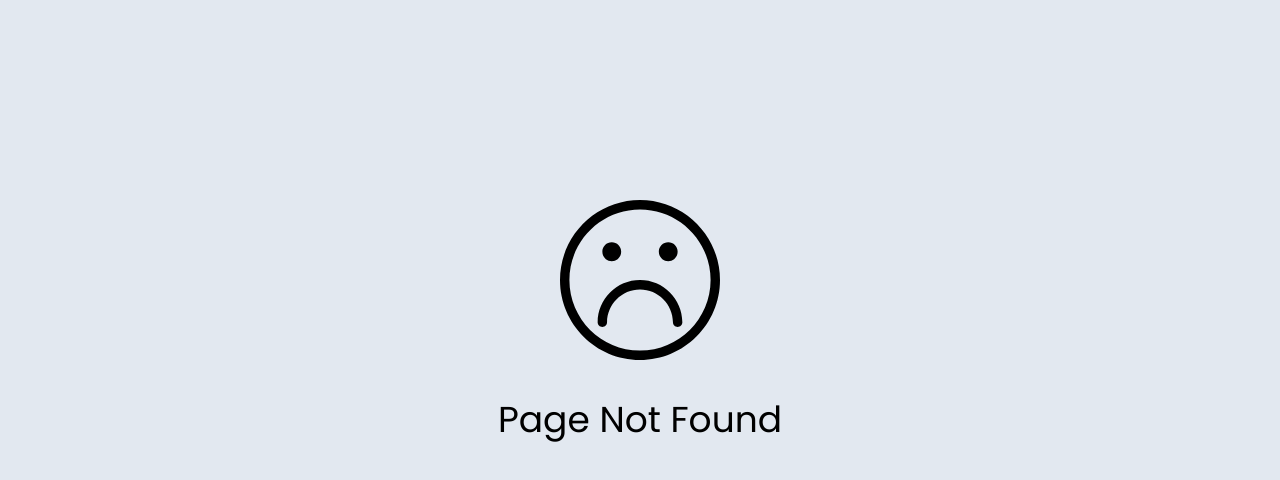
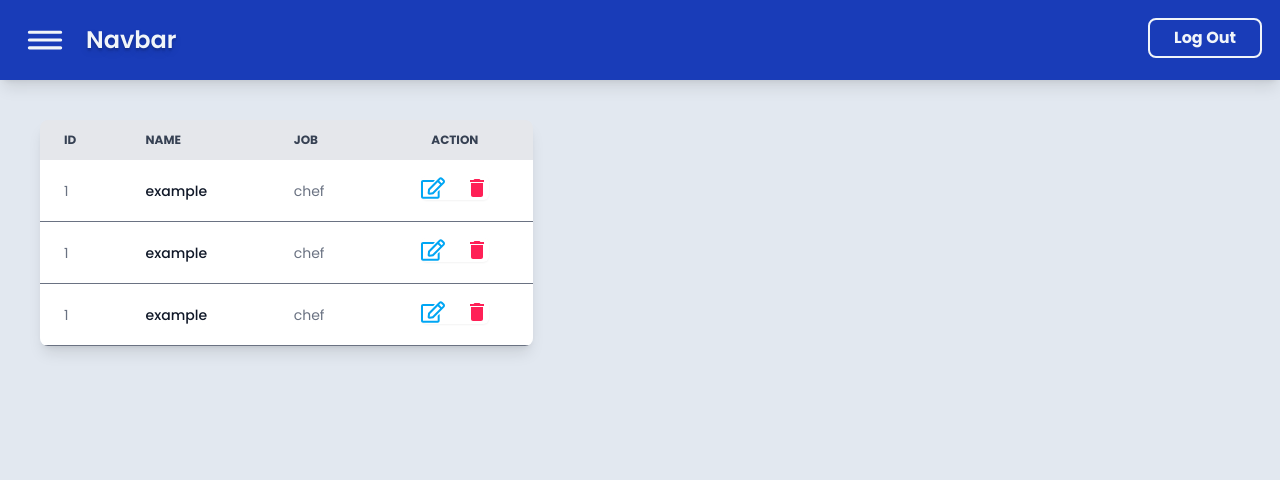
Before and after one commit to Markod1r/template-react, a React (Vite) app: page /admin/tables in a window 1280 px wide. Before the commit this address had no page. Shown: the top 480 px of the page. Built offline with nearby package versions, Linux system fonts and the light colour scheme.

Commit message:
make: admin tables;

```diff
--- a/src/App.jsx
+++ b/src/App.jsx
@@ -17,6 +17,7 @@ import Register from "./pages/login/Register";
 import HomePage from "./pages/home/HomePage";
 import NotFoundPage from "./pages/NotFoundPage";
 import DashboardAdmin from "./pages/admin/DashboardAdmin";
+import TablesAdmin from "./pages/admin/tables/TablesAdmin";
 
 function App() {
   const dataContext = {
@@ -33,6 +34,7 @@ function App() {
           <Route path="user" element={<UserLayout />}></Route>
           <Route path="admin" element={<AdminLayout />}>
             <Route index element={<DashboardAdmin />} />
+            <Route path="tables" element={<TablesAdmin />} />
           </Route>
           <Route path="login" element={<Login />} />
           <Route path="register" element={<Register />} />
--- a/src/pages/admin/AdminLayout.jsx
+++ b/src/pages/admin/AdminLayout.jsx
@@ -9,16 +9,19 @@ export default function AdminLayout() {
 
   return (
     <>
-      <div className="flex">
-        <div>
-          <SideBar isOpen={isOpen} />
+      <div className="grid grid-cols-12">
+        <NavbarAdmin
+          setIsOpen={setIsOpen}
+          isOpen={isOpen}
+          col={"col-span-12"}
+        />
+        <SideBar isOpen={isOpen} col={"col-span-2"} />
+        <div className="col-span-10">
+          <div className="">
+            <Outlet />
+          </div>
         </div>
-        <section className="w-full">
-          <NavbarAdmin setIsOpen={setIsOpen} isOpen={isOpen} />
-          <Outlet />
-        </section>
       </div>
-      <Wave />
     </>
   );
 }
--- a/src/pages/admin/DashboardAdmin.jsx
+++ b/src/pages/admin/DashboardAdmin.jsx
@@ -1,13 +1,13 @@
+import { Wave } from "../../components/Wave";
+
 export default function DashboardAdmin() {
   return (
     <>
-      <main className="m-10 grid h-80 grid-cols-4 items-center">
-        <div className="col-span-3">
-          <h1 className="text-5xl text-slate-100 text-shadow-lg">
-            Welcome to Admin Dashboard
-          </h1>
-        </div>
-        <div></div>
+      <main className="grid grid-cols-8 h-100 items-center p-10">
+        <Wave/>
+        <h1 className="text-5xl col-span-8 text-slate-100 text-shadow-lg">
+          Welcome to Admin Dashboard
+        </h1>
       </main>
     </>
   );
--- a/src/pages/admin/components/NavbarAdmin.jsx
+++ b/src/pages/admin/components/NavbarAdmin.jsx
@@ -2,7 +2,7 @@ import { Link, NavLink, useNavigate } from "react-router";
 import SecondaryButton from "../../../components/SecondaryButton";
 import { IoReorderThreeOutline } from "react-icons/io5";
 
-export default function NavbarAdmin({ setIsOpen, isOpen }) {
+export default function NavbarAdmin({ setIsOpen, isOpen, col }) {
   const navigate = useNavigate();
   const handleClick = () => {
     setIsOpen(!isOpen);
@@ -10,13 +10,13 @@ export default function NavbarAdmin({ setIsOpen, isOpen }) {
   return (
     <>
       <header
-        className={`z-50 flex w-full justify-between p-3 text-slate-100 transition-colors duration-300 sm:p-4 lg:p-5`}
+        className={`${col} sticky top-0 z-50 flex h-20 w-full justify-between bg-blue-800 p-3 text-slate-100 shadow-lg transition-colors duration-300 sm:p-4 lg:p-5`}
       >
-        <div className="flex">
+        <div className="flex items-center">
           <IoReorderThreeOutline
             size={50}
             onClick={handleClick}
-            className={`hidden transform cursor-pointer text-center transition-all active:scale-85 md:my-0 lg:my-2 lg:block`}
+            className={`hidden transform cursor-pointer transition-all active:scale-85 md:my-0 lg:my-2 lg:block`}
           />
           <Link
             className="mx-4 my-auto cursor-pointer text-base font-semibold text-shadow-lg hover:opacity-70 active:scale-90 lg:text-2xl"
--- a/src/pages/admin/components/SideBar.jsx
+++ b/src/pages/admin/components/SideBar.jsx
@@ -3,15 +3,13 @@ import { MdDashboard } from "react-icons/md";
 import { RiProfileLine } from "react-icons/ri";
 import { GoProjectSymlink } from "react-icons/go";
 import { TbTableShare } from "react-icons/tb";
-import { FaReact } from "react-icons/fa";
-import { IoReorderThreeOutline } from "react-icons/io5";
 import { CgProfile } from "react-icons/cg";
-export default function SideBar({ isOpen }) {
+export default function SideBar({ isOpen, col }) {
   return (
     <>
       <aside
         className={`h-screen w-10 bg-slate-100 p-3 md:w-70 lg:w-60 ${
-          isOpen ? "top-0 lg:sticky" : "lg:hidden"
+          isOpen ? `${col}` : "lg:hidden"
         }`}
       >
         <div className="mt-3 mb-9 flex items-center gap-5">
@@ -29,7 +27,7 @@ export default function SideBar({ isOpen }) {
           </Li>
           <Li>
             <TbTableShare className="text-yellow-500" />
-            <NavLink to="/tables">Tables</NavLink>
+            <NavLink to="/admin/tables">Tables</NavLink>
           </Li>
           <Li>
             <RiProfileLine className="text-fuchsia-400" />
--- /dev/null
+++ b/src/pages/admin/tables/TablesAdmin.jsx
@@ -0,0 +1,44 @@
+import ButtonGroup from "./../../../components/ButtonGroup";
+
+export default function TablesAdmin({
+  col1 = "ID",
+  col2 = "NAME",
+  col3 = "JOB",
+}) {
+  return (
+    <>
+      <main className="h-full items-center p-10">
+        <div className="w-1/2 overflow-x-auto rounded-lg shadow-lg/10">
+          <table className="w-full text-left text-sm text-gray-500">
+            <thead className="bg-gray-200 text-xs text-gray-700 uppercase">
+              <tr>
+                <th className="px-6 py-3">{col1}</th>
+                <th className="px-6 py-3">{col2}</th>
+                <th className="px-6 py-3">{col3}</th>
+                <th className="px-6 py-3 text-center">ACTION</th>
+              </tr>
+            </thead>
+            <tbody>
+              <Row name={"example"} job={"chef"} />
+              <Row name={"example"} job={"chef"} />
+              <Row name={"example"} job={"chef"} />
+            </tbody>
+          </table>
+        </div>
+      </main>
+    </>
+  );
+}
+
+function Row({ name, job }) {
+  return (
+    <tr className="border-b bg-white hover:bg-slate-100 sm:text-sm">
+      <td className="px-6 py-4">1</td>
+      <td className="px-6 py-4 font-medium text-gray-900">{name}</td>
+      <td className="px-6 py-4">{job}</td>
+      <td className="px-6 py-4 text-center">
+        <ButtonGroup />
+      </td>
+    </tr>
+  );
+}
```
Also changed, not shown: src/index.css (line endings or trailing spaces).
